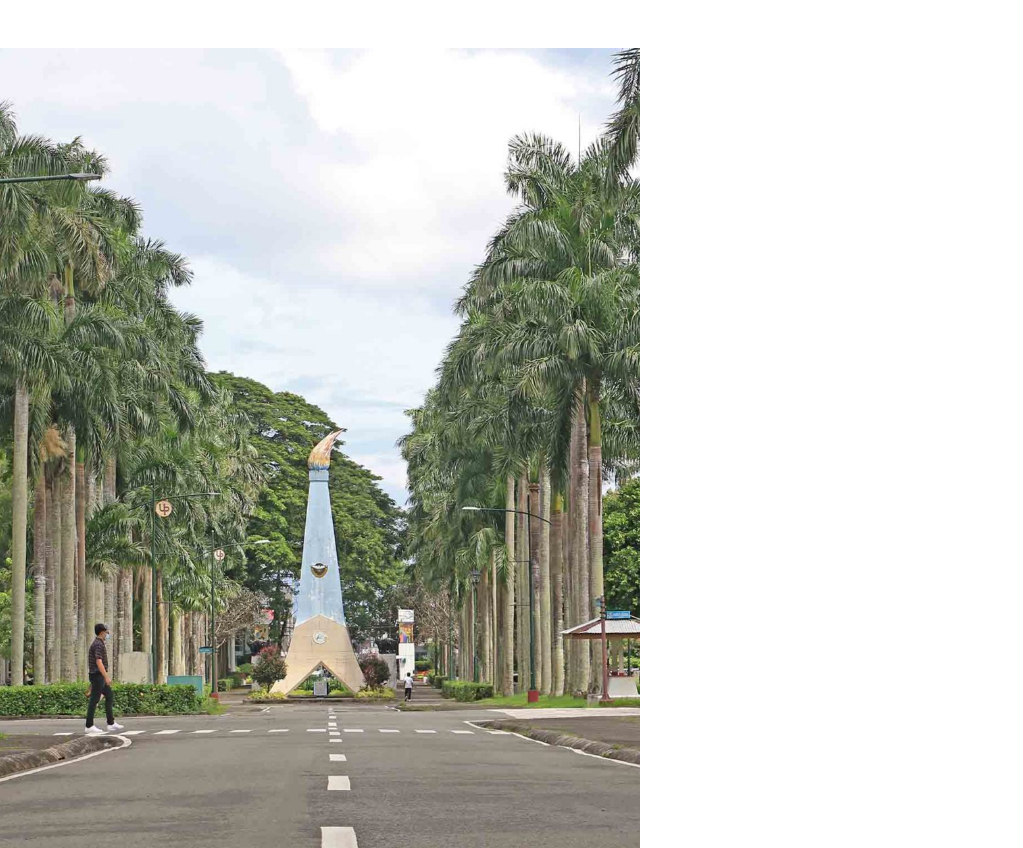
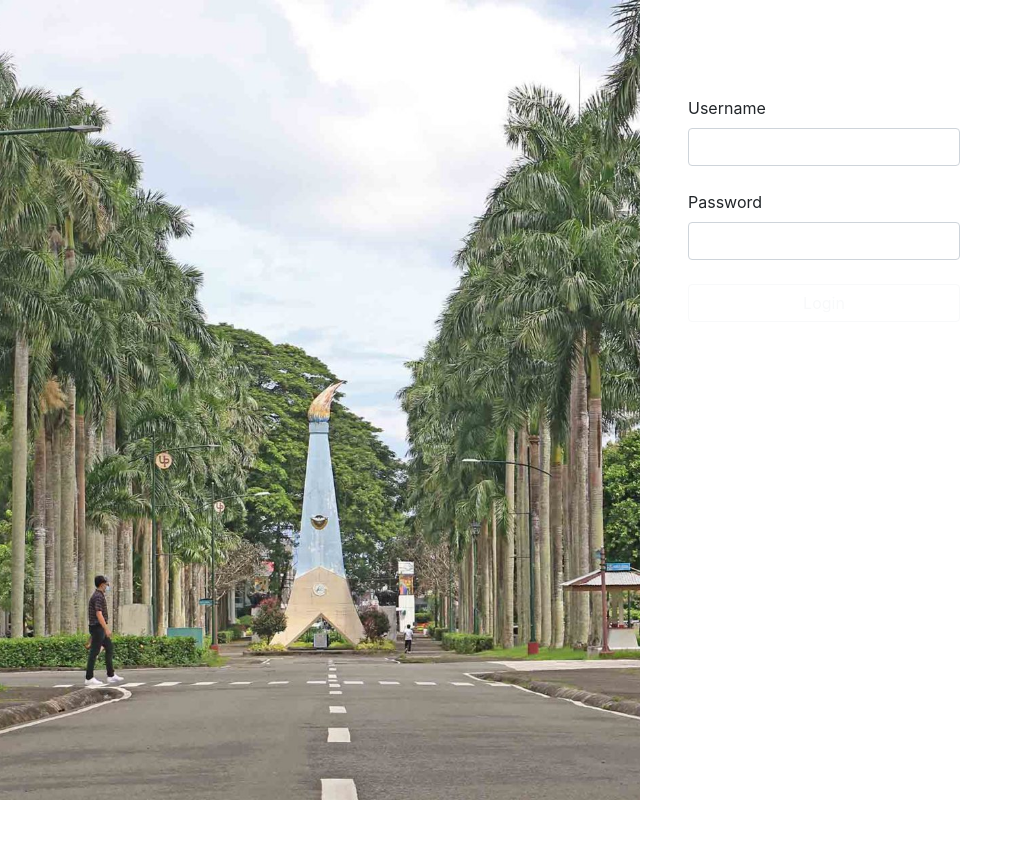
Before and after one commit to MicDalangin51/CMSC128_c4l, a React (Vite) app in the folder frontend/: page / in a window 1280 px wide. Shown: the whole page, without its empty margins (0-1023 px from the left). After the commit the page ends 800 px from the top, so only its background shows below. Built offline with nearby package versions, Linux system fonts and the light colour scheme.

Commit message:
Positioned the right half of the page

```diff
--- a/frontend/src/pages/LoginPage.css
+++ b/frontend/src/pages/LoginPage.css
@@ -8,3 +8,10 @@
     background-repeat: no-repeat;
     background-position: center center;
 }
+
+.rightHalf {
+    width: 50%;
+    position: absolute;
+    right: 0px;
+    height: 100%;
+}
```
